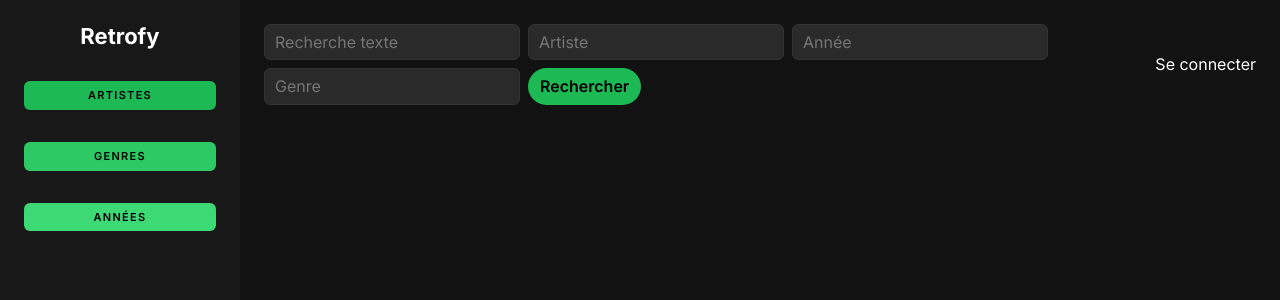
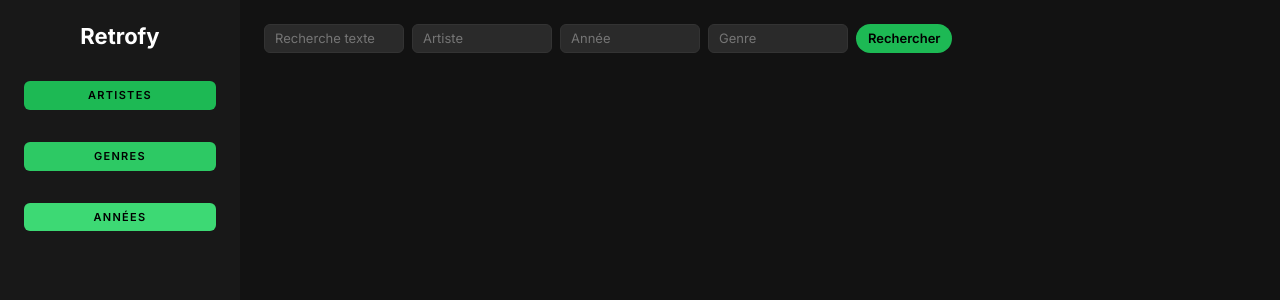
Before and after one commit to erille/Cursor-Retrofy, a Flask app: page / in a window 1280 px wide. Shown: the top 300 px of the page. Run offline with Flask 3, Linux system fonts and the light colour scheme; data that the repository does not hold is empty.

Commit message:
Menu search refait

```diff
--- a/static/styles.css
+++ b/static/styles.css
@@ -21,10 +21,9 @@ body{ margin:0; background:var(--bg); color:var(--text); font-family:Inter, syst
 .flash-item.success{ border-left:4px solid #1db954; }
 .flash-item.warning{ border-left:4px solid #e6b800; }
 .flash-item.error{ border-left:4px solid #e53935; }
-.search{ display:flex; gap:8px; align-items:center; flex-wrap:wrap; margin-bottom:16px; }
-.search input{ background:#2a2a2a; border:1px solid #333; border-radius:6px; padding:8px 10px; color:var(--text); }
-.search button, button{ background:var(--accent); color:#000; border:none; padding:8px 12px; border-radius:20px; cursor:pointer; font-weight:600; }
-.search .login{ margin-left:auto; color:#fff; text-decoration:none; }
+.search{ display:flex; gap:8px; align-items:center; justify-content:center; flex-wrap:wrap; margin-bottom:24px; }
+.search input{ background:#2a2a2a; border:1px solid #333; border-radius:6px; padding:6px 10px; color:var(--text); font-family:'Inter', sans-serif; font-size:13px; font-weight:400; width:140px; }
+.search button, button{ background:var(--accent); color:#000; border:none; padding:6px 12px; border-radius:20px; cursor:pointer; font-weight:600; font-size:13px; }
 .grid{ display:grid; grid-template-columns:repeat(auto-fill, minmax(180px, 1fr)); gap:16px; }
 .card{ display:block; background:var(--panel); border-radius:8px; padding:12px; text-decoration:none; color:var(--text); transition:transform .12s ease; }
 .card:hover{ transform:translateY(-2px); }
--- a/templates/index.html
+++ b/templates/index.html
@@ -12,8 +12,6 @@
     <form method="post" action="{{ url_for('logout') }}">
       <button type="submit">Se déconnecter</button>
     </form>
-  {% else %}
-    <a class="login" href="{{ url_for('login_form') }}">Se connecter</a>
   {% endif %}
 </div>
 
```
